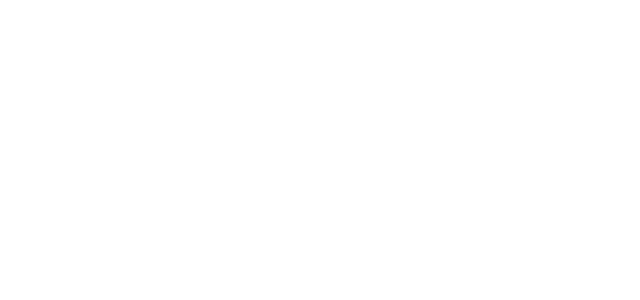
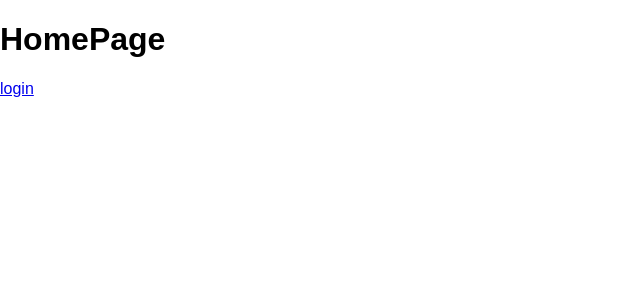
Before and after one commit to Vuka951/cra-boilerplate, a React (Create React App) app: page / in a window 1280 px wide. Shown: the top 300 px of the page, without its empty margins (0-640 px from the left). Built offline with nearby package versions, Linux system fonts and the light colour scheme.

Commit message:
React Router with a few pages setup

```diff
--- a/package.json
+++ b/package.json
@@ -5,6 +5,8 @@
   "dependencies": {
     "react": "^16.5.2",
     "react-dom": "^16.5.2",
+    "react-router": "^4.3.1",
+    "react-router-dom": "^4.3.1",
     "react-scripts": "1.1.5"
   },
   "scripts": {
--- a/src/App.js
+++ b/src/App.js
@@ -1,9 +1,14 @@
 import React, {Component} from 'react';
+import {Route} from 'react-router-dom';
+import HomePage from './components/pages/HomePage';
+import LoginPage from './components/pages/LoginPage';
 
 class App extends Component {
   render() {
     return (
-      <div className="App">
+      <div>
+        <Route path='/' exact component={HomePage} />
+        <Route path='/login' exact component={LoginPage} />
       </div>
     );
   }
--- /dev/null
+++ b/src/components/pages/HomePage.js
@@ -0,0 +1,15 @@
+import React, {Component} from 'react';
+import {Link} from 'react-router-dom';
+
+class HomePage extends Component {
+  render() {
+    return (
+      <div>
+        <h1>HomePage</h1>
+        <Link to='/login'>login</Link>
+      </div>
+    );
+  }
+}
+
+export default HomePage;
--- /dev/null
+++ b/src/components/pages/LoginPage.js
@@ -0,0 +1,13 @@
+import React, {Component} from 'react';
+
+class LoginPage extends Component {
+  render() {
+    return (
+      <div>
+        <p>Login Page</p>
+      </div>
+    );
+  }
+}
+
+export default LoginPage;
--- a/src/index.js
+++ b/src/index.js
@@ -1,8 +1,13 @@
 import React from 'react';
 import ReactDOM from 'react-dom';
 import './index.css';
+import {BrowserRouter} from 'react-router-dom';
 import App from './App';
 import registerServiceWorker from './registerServiceWorker';
 
-ReactDOM.render(<App />, document.getElementById('root'));
+ReactDOM.render(
+  <BrowserRouter>
+    <App />
+  </BrowserRouter>
+  , document.getElementById('root'));
 registerServiceWorker();
```
Also changed, not shown: 1 other file (tests, documents, lock files or other folders).
